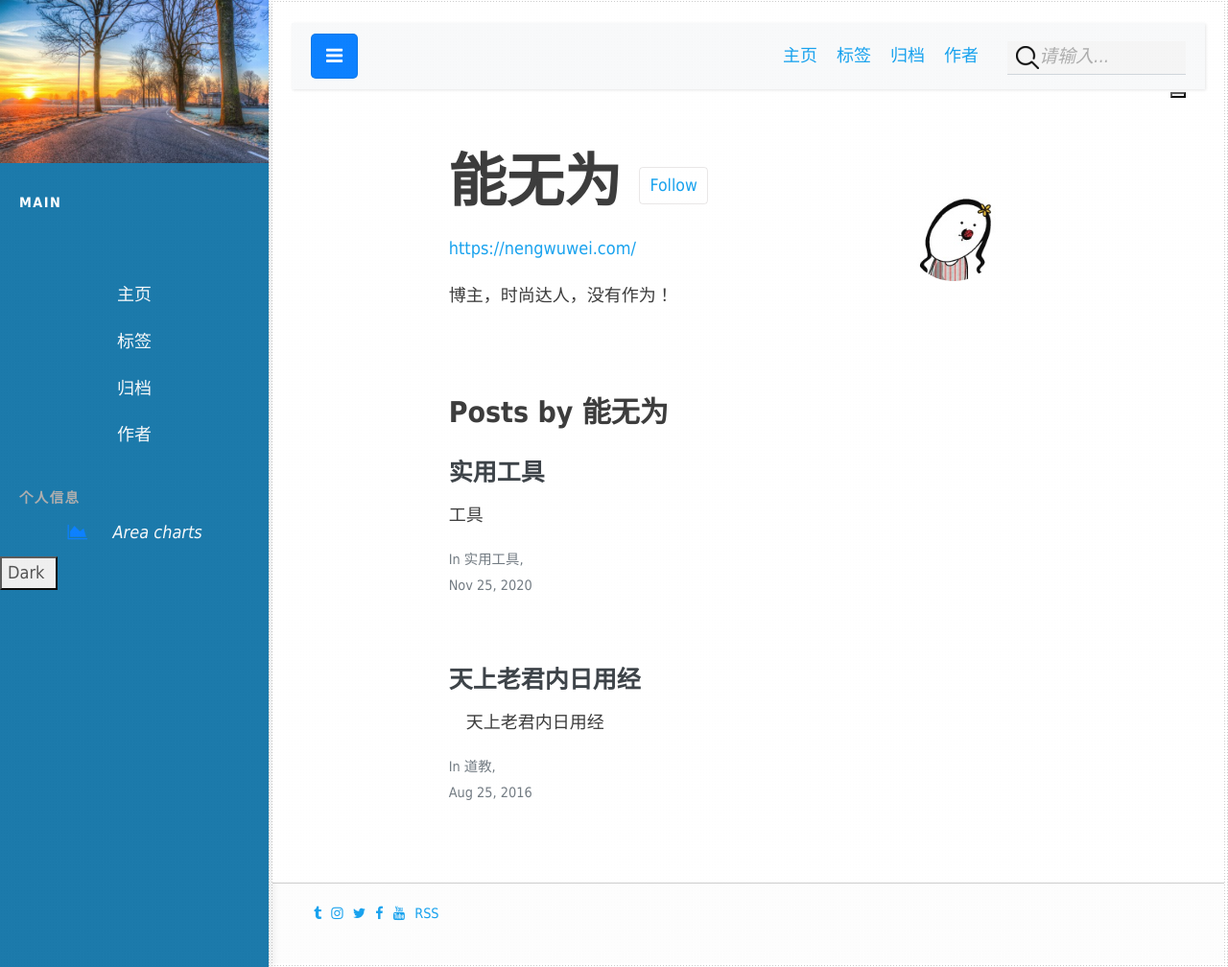
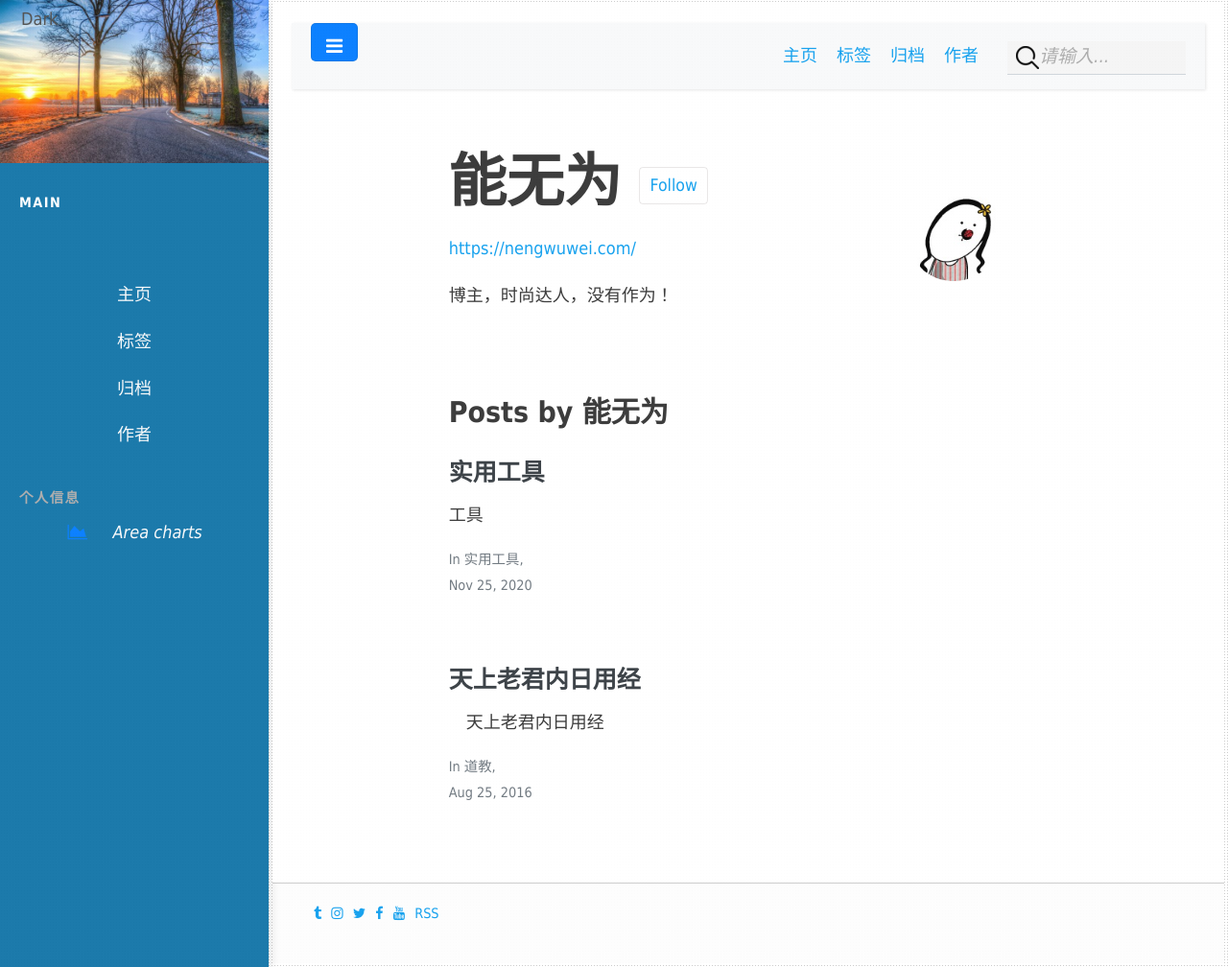
Before and after one commit to nengwuzhi/nengwuzhi.github.ioce, a Jekyll site: the page built from pages/author-author2.html, in a window 1280 px wide and 1008 px high. Shown: the whole window at 96% size. Built offline with Jekyll 4.4.1, drawn with Linux system fonts in a browser that asks for light colours; nearby versions of some CDN libraries.

Commit message:
Update main.css

```diff
--- a/css/main.css
+++ b/css/main.css
@@ -6,6 +6,18 @@
 }
 i.fa.fa-calendar {
     margin-right: 3px;
+}
+button {
+    height: 40px;
+    padding: 2px;
+    line-height: 40px;
+    background: none;
+    border: none;
+    color: #555;
+    font-size: 0.9em;
+    position: absolute;
+    top: 0;
+    left: 20px;
 }
 a.btn {
     display: initial;
```
